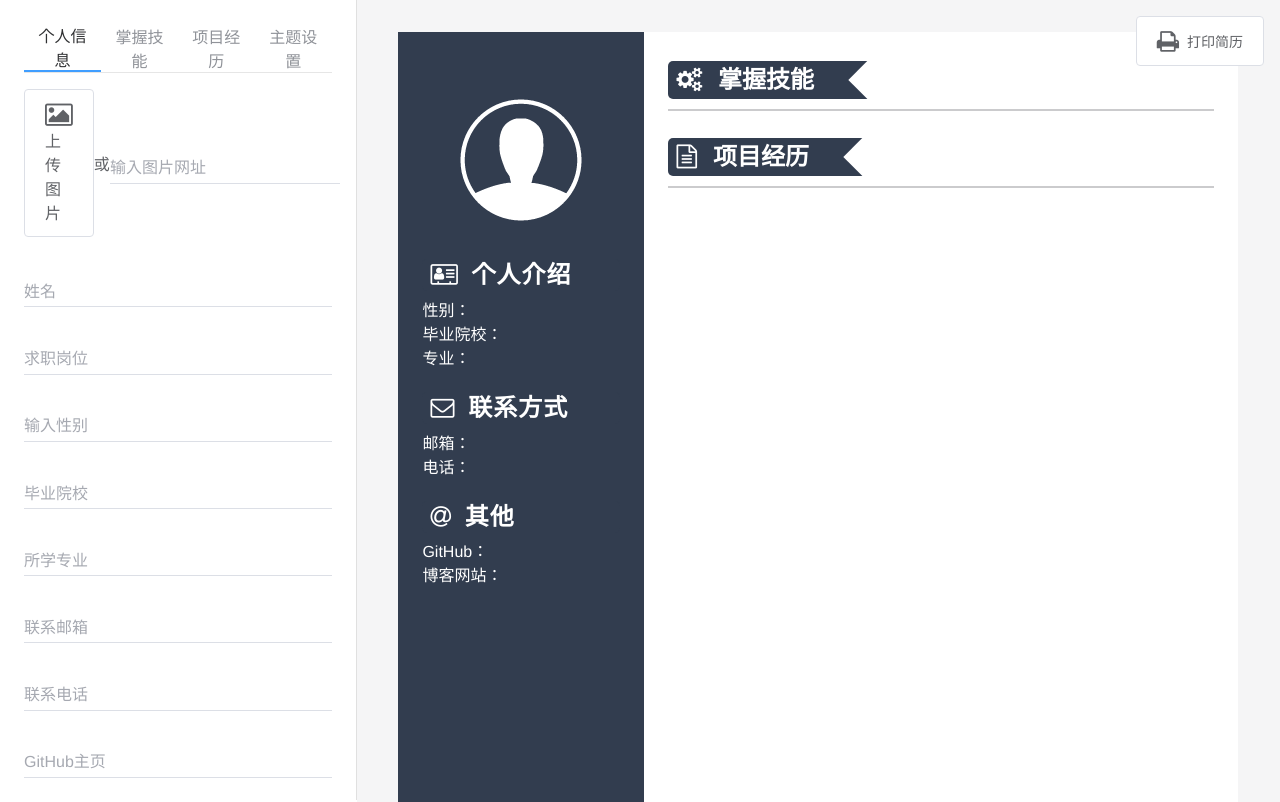
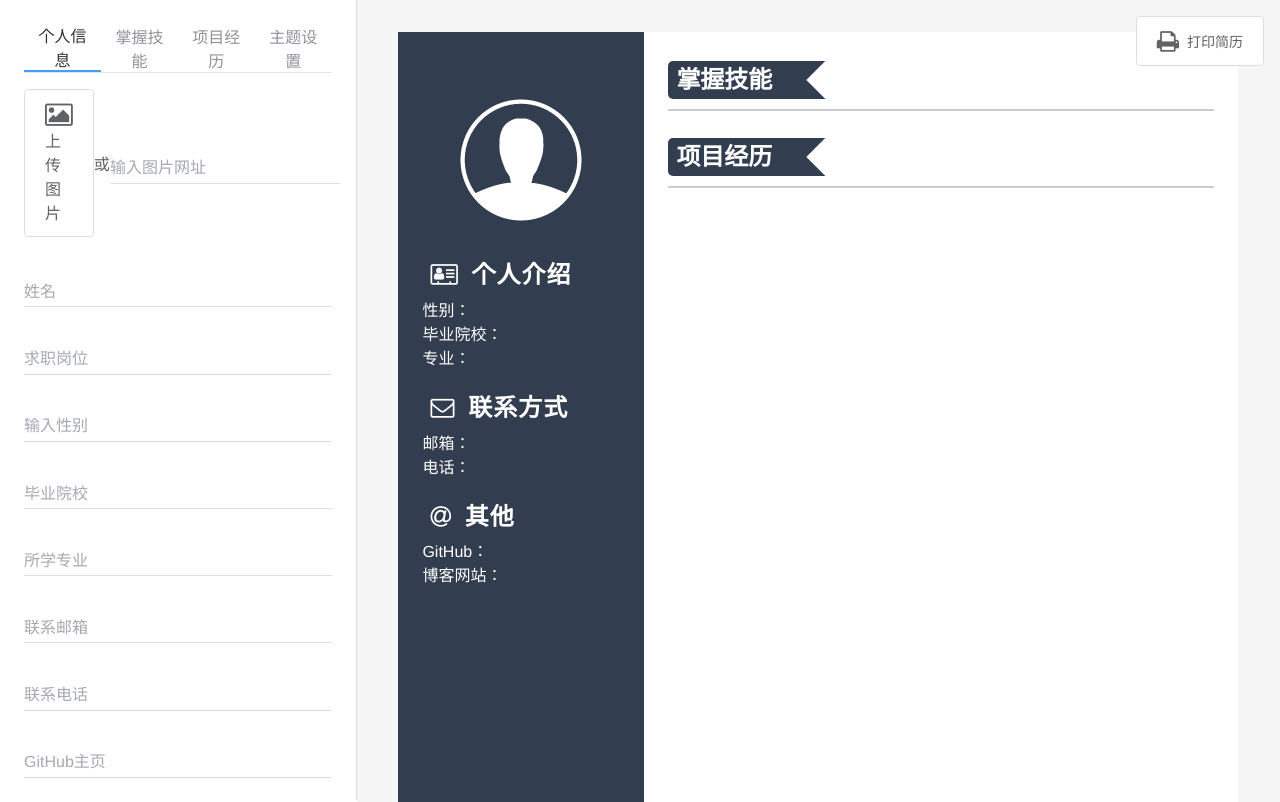
Before and after one commit to eddievandeer/resume, a Vue app: page / in a window 1280 px wide. Shown: the top 802 px of the page. Built offline with nearby package versions, Linux system fonts and the light colour scheme.

Commit message:
chore(my-ui): remove icon

```diff
--- a/src/components/my-ui/MyExperiences/index.vue
+++ b/src/components/my-ui/MyExperiences/index.vue
@@ -1,6 +1,6 @@
 <template>
     <div class="experiences-wrapper wrapper">
-        <h2 class="title"><i class="fa fa-file-text-o" aria-hidden="true"></i>项目经历</h2>
+        <h2 class="title">项目经历</h2>
         <experience-list></experience-list>
     </div>
 </template>
--- a/src/components/my-ui/MySkills/index.vue
+++ b/src/components/my-ui/MySkills/index.vue
@@ -1,6 +1,6 @@
 <template>
     <div class="skills-wrapper wrapper">
-        <h2 class="title"><i class="fa fa-cogs" aria-hidden="true"></i>掌握技能</h2>
+        <h2 class="title">掌握技能</h2>
         <skill-list></skill-list>
     </div>
 </template>
```
